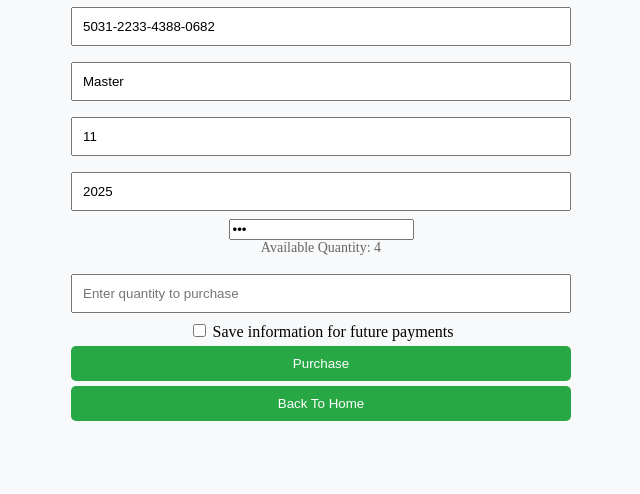
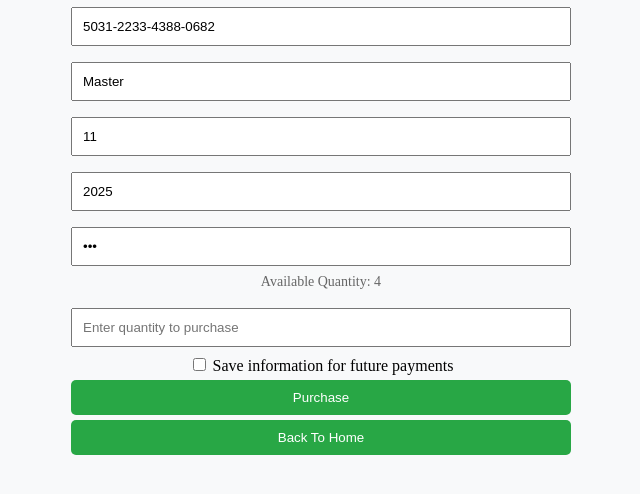
Before and after one commit to bz28/431w, a Flask app: page /buy_now in a window 1280 px wide. Shown: the part 200-694 px from the top of the page, without its empty margins (319-959 px from the left). Run offline with Flask 3, Linux system fonts and the light colour scheme; a user stored in the database is signed in; data comes from the database, SQL or seed files in the repository.

Commit message:
formatting

```diff
--- a/web_app/templates/credit_card.html
+++ b/web_app/templates/credit_card.html
@@ -77,6 +77,13 @@
             box-sizing: border-box;
         }
 
+        input[type="password"], input[type="number"] {
+            width: 100%;
+            padding: 10px;
+            margin: 8px 0;
+            box-sizing: border-box;
+        }
+
         .info-text {
             font-size: 14px;
             color: #666;
```
Also changed, not shown: web_app/templates/product_reviews.html (+3 -4 lines).
